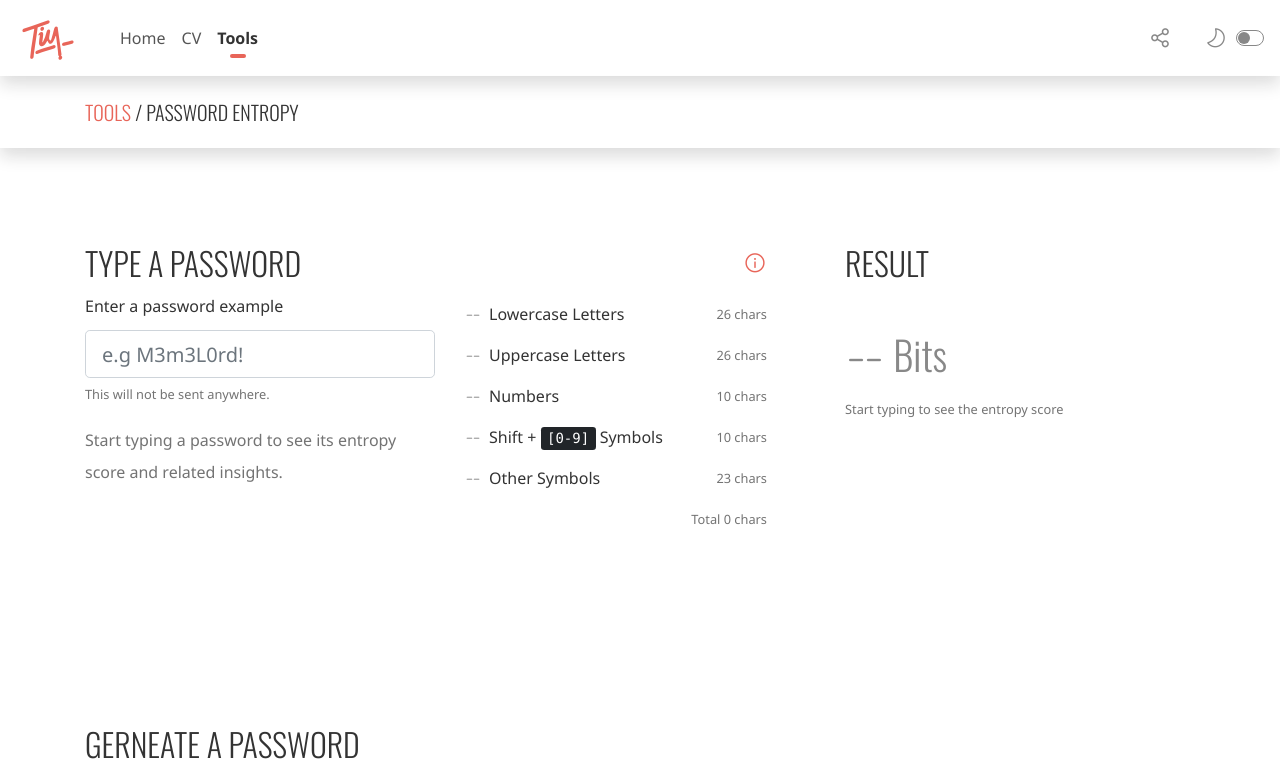
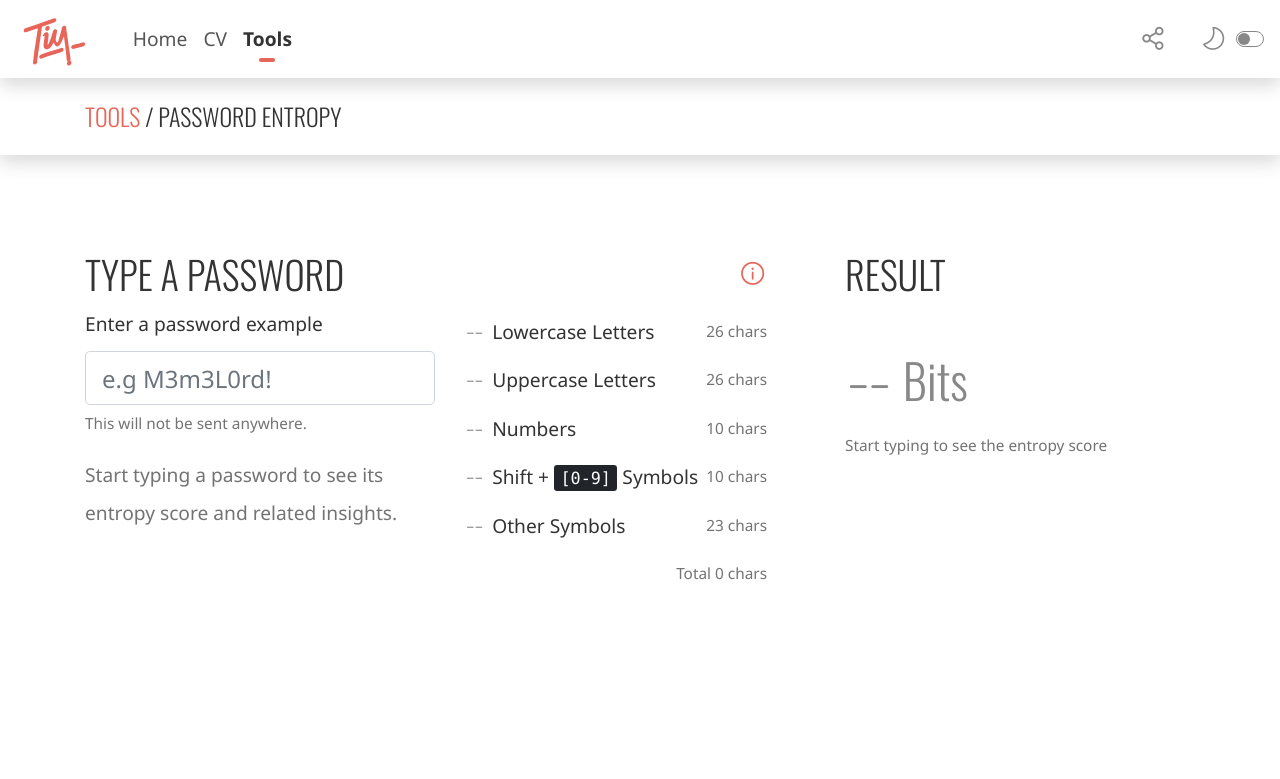
Before and after one commit to idlelimey/tim-cutting, a React (Create React App) app: page /tools/password-entropy in a window 1280 px wide. Shown: the top 779 px of the page. Built offline with nearby package versions, Linux system fonts and the light colour scheme.

Commit message:
Update _bootstrap-vars.scss

```diff
--- a/src/Assets/scss/variables/_bootstrap-vars.scss
+++ b/src/Assets/scss/variables/_bootstrap-vars.scss
@@ -34,16 +34,17 @@ $input-bg:                      $white;
 
 
 
-$font-family-sans-serif:      "Raleway", "Segoe UI", "Helvetica Neue", sans-serif, "Apple Color Emoji", "Segoe UI Emoji", "Segoe UI Symbol", "Noto Color Emoji";
+$font-family-sans-serif:      "Segoe UI", "Helvetica Neue", sans-serif, "Apple Color Emoji", "Segoe UI Emoji", "Segoe UI Symbol", "Noto Color Emoji";
 $headings-font-family:        "Oswald", "Segoe UI", "Helvetica Neue", sans-serif, "Apple Color Emoji", "Segoe UI Emoji", "Segoe UI Symbol", "Noto Color Emoji";
 $line-height-base:            2;
+$font-weight-normal:          300;
 
 $body-color:                  $darker;
 $heading-color:               $mid;
 $heading-color-dark-mode:     $lighter;
 $text-muted:                  lighten($body-color, 25%);
 
-$font-size-base:              1rem;
+$font-size-base:              1.2rem;
 
 $blockquote-font-size:        $font-size-base * 2.25;
 
```
